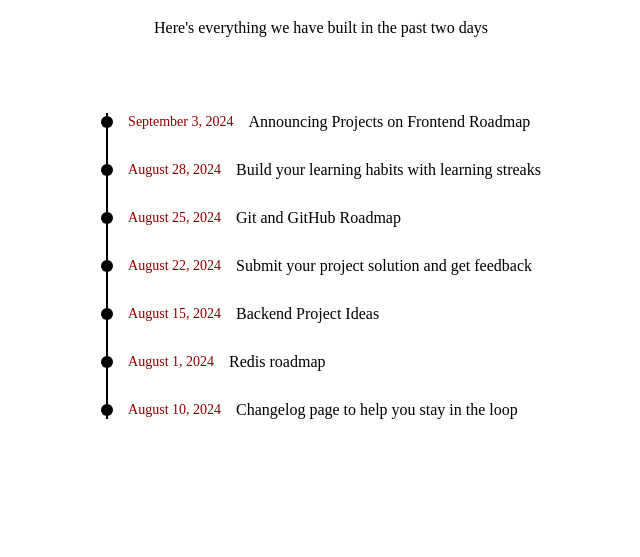
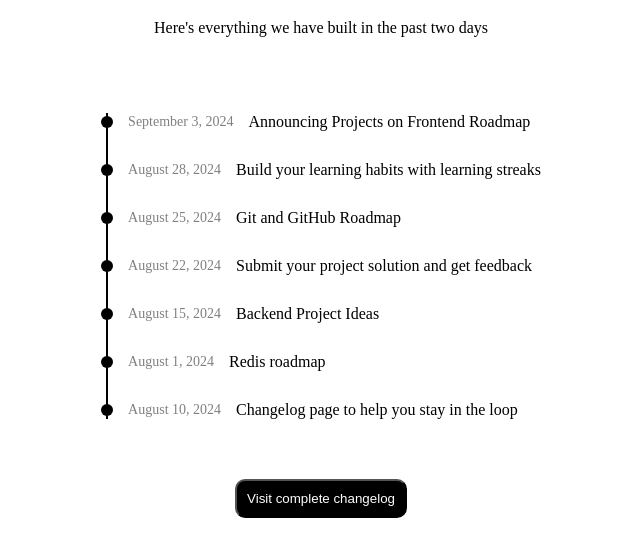
Before and after one commit to Lens2199/HTLM4, a plain HTML site: page index.html in a window 1280 px wide. Shown: the part 89-646 px from the top of the page, without its empty margins (319-959 px from the left). Drawn offline with Linux system fonts and the light colour scheme.

Commit message:
I am finish

```diff
--- a/css/style.css
+++ b/css/style.css
@@ -53,5 +53,18 @@
 .timeline-date {
   position: relative;
   font-size: 14px;
-  color: darkred;
+  color: grey;
 }
+
+footer{
+  text-align: center;
+  padding-top: 60px;
+}
+
+button{
+  color: white;
+  background-color: black;
+  padding: 10px;
+  border-radius: 10px;
+
+}
--- a/index.html
+++ b/index.html
@@ -71,6 +71,9 @@
   </div>
 </main>
 
+<footer class="footer">
+    <button>Visit complete changelog</button>
+</footer>
 
 
 
```
